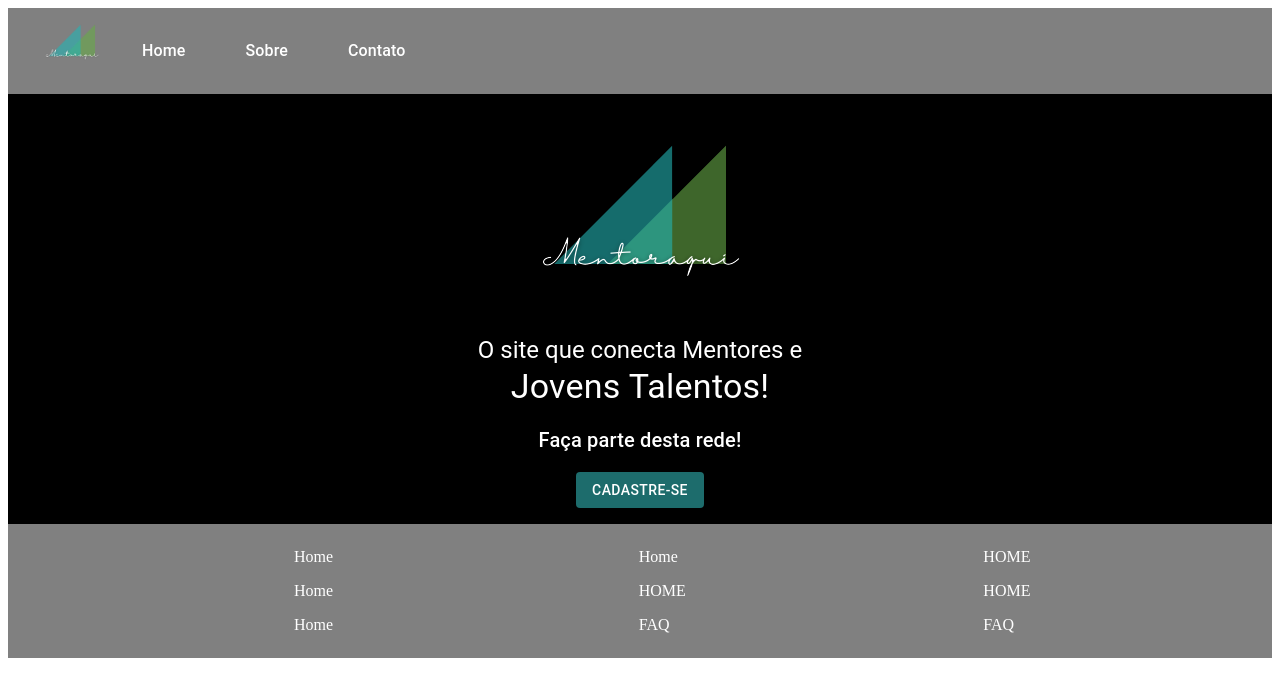
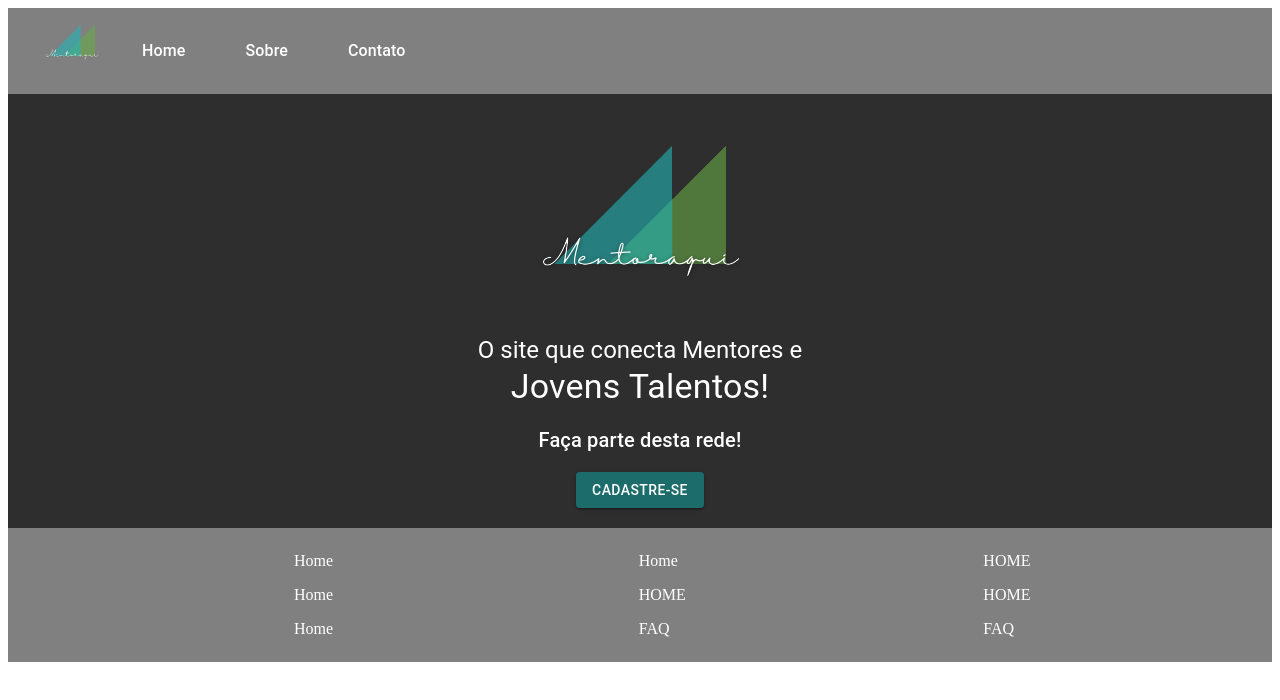
Before and after one commit to DiegoCastro-R/web_mentoraqui, a React (Create React App) app: page / in a window 1280 px wide. Shown: the top 700 px of the page. Built offline with nearby package versions, Linux system fonts and the light colour scheme; the HTML template or start-up script is replaced by a standard one.

Commit message:
Teste Deploy

```diff
--- a/src/Components/Footer/index.tsx
+++ b/src/Components/Footer/index.tsx
@@ -6,7 +6,13 @@ import { LinkItem } from './styles';
 const Footer: React.FC = () => {
   const baseUrl = 'http://p2ptrading.com.br/';
   return (
-    <Grid style={{ background: 'grey' }} direction="row" justify="space-between" container alignItems="center">
+    <Grid
+      style={{ background: 'grey', maringBottom: 0, marginTop: '20px' }}
+      direction="row"
+      justify="space-between"
+      container
+      alignItems="center"
+    >
       <Grid style={{ marginLeft: '230px' }} xs justify="space-between" direction="row" container alignItems="center">
         <ul>
           <ListItem>
--- a/src/Pages/Home/index.tsx
+++ b/src/Pages/Home/index.tsx
@@ -7,15 +7,15 @@ import Logo from '../../assets/logoUPsf.png';
 
 const Home: React.FC = () => {
   return (
-    <div style={{ width: '100%', height: '100%', margin: 0, padding: 0, flex: 1, background: '#000000' }}>
+    <Grid xl direction="column" justify="space-between" alignItems="center">
       <Navbar />
       <Grid
         container
-        xs
+        xl
         direction="column"
         justify="space-between"
+        style={{ background: '#2e2e2e' }}
         alignItems="center"
-        style={{ marginBottom: '16px' }}
       >
         <img src={Logo} alt="logo" />
         <Typography variant="h5" display="block" style={{ color: 'white', marginTop: '-60px' }}>
@@ -30,9 +30,9 @@ const Home: React.FC = () => {
         <Button variant="contained" style={{ background: '#1D6C6C', color: '#ffff' }}>
           Cadastre-se
         </Button>
+        <Footer />
       </Grid>
-      <Footer />
-    </div>
+    </Grid>
   );
 };
 
```
Also changed, not shown: 1 other file (tests, documents, lock files or other folders).
